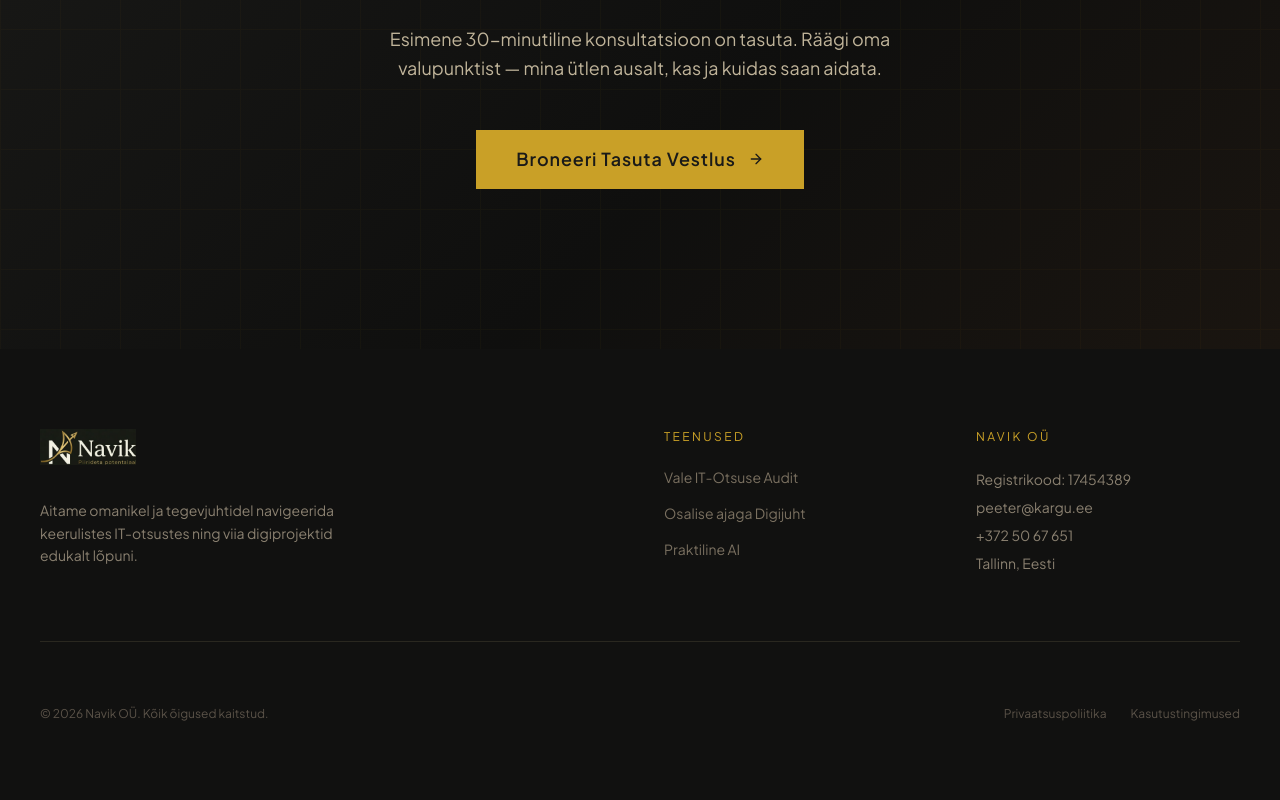
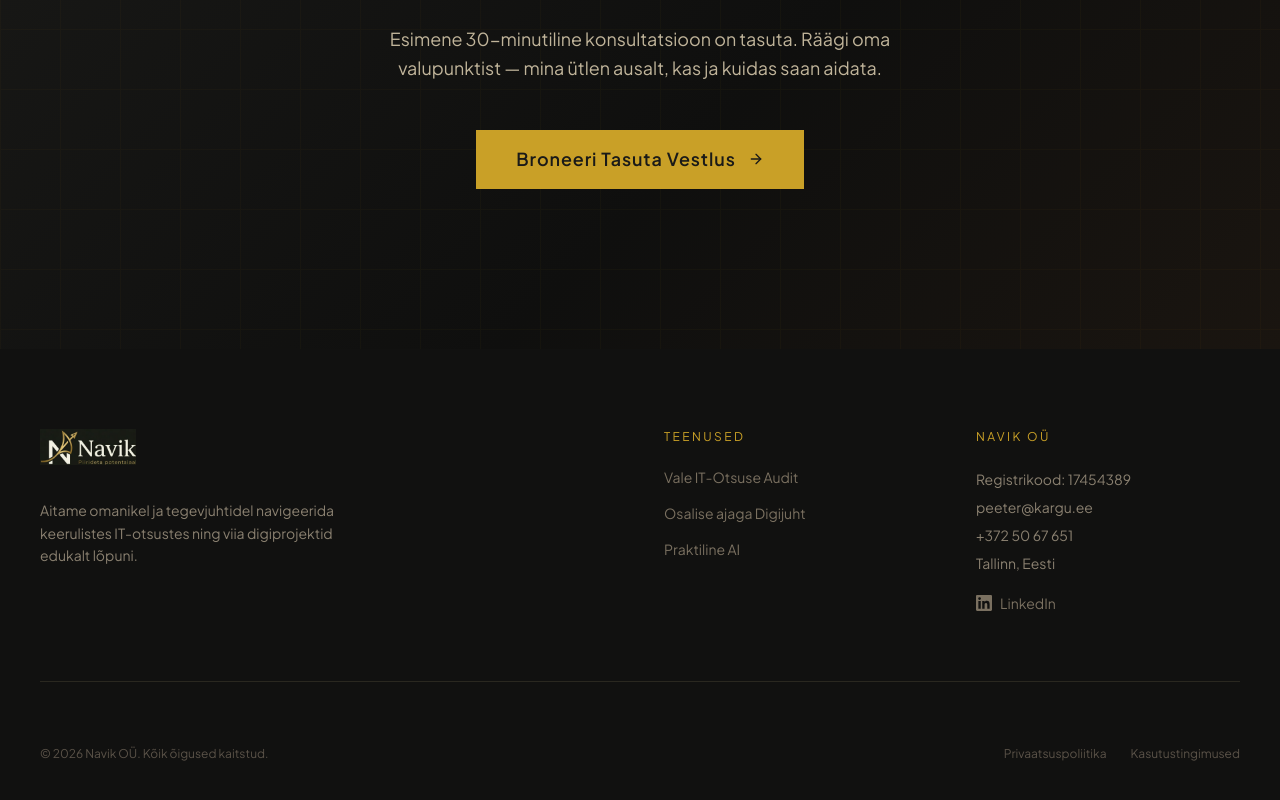
Before and after one commit to VeikoPeeterKargu/navik-web, a Next.js app: page / in a window 1280 px wide. Shown: the part 3455-4255 px from the top of the page. Built offline with nearby package versions, Linux system fonts and the light colour scheme.

Commit message:
Add LinkedIn link to footer contact section

```diff
--- a/src/components/footer.tsx
+++ b/src/components/footer.tsx
@@ -72,6 +72,18 @@
                             <a href="tel:+3725067651" className="hover:text-[#C9A027] transition-colors block">+372 50 67 651</a>
                             <span className="block">Tallinn, Eesti</span>
                         </address>
+                        <a
+                            href="https://www.linkedin.com/company/navik-o%C3%BC/"
+                            target="_blank"
+                            rel="noopener noreferrer"
+                            className="inline-flex items-center gap-2 mt-4 text-sm text-[#7A7060] hover:text-[#C9A027] transition-colors"
+                            style={{ fontFamily: 'var(--font-body)' }}
+                        >
+                            <svg xmlns="http://www.w3.org/2000/svg" width="16" height="16" viewBox="0 0 24 24" fill="currentColor" aria-hidden="true">
+                                <path d="M20.447 20.452h-3.554v-5.569c0-1.328-.027-3.037-1.852-3.037-1.853 0-2.136 1.445-2.136 2.939v5.667H9.351V9h3.414v1.561h.046c.477-.9 1.637-1.85 3.37-1.85 3.601 0 4.267 2.37 4.267 5.455v6.286zM5.337 7.433a2.062 2.062 0 0 1-2.063-2.065 2.064 2.064 0 1 1 2.063 2.065zm1.782 13.019H3.555V9h3.564v11.452zM22.225 0H1.771C.792 0 0 .774 0 1.729v20.542C0 23.227.792 24 1.771 24h20.451C23.2 24 24 23.227 24 22.271V1.729C24 .774 23.2 0 22.222 0h.003z"/>
+                            </svg>
+                            LinkedIn
+                        </a>
                     </div>
                 </div>
 
```
